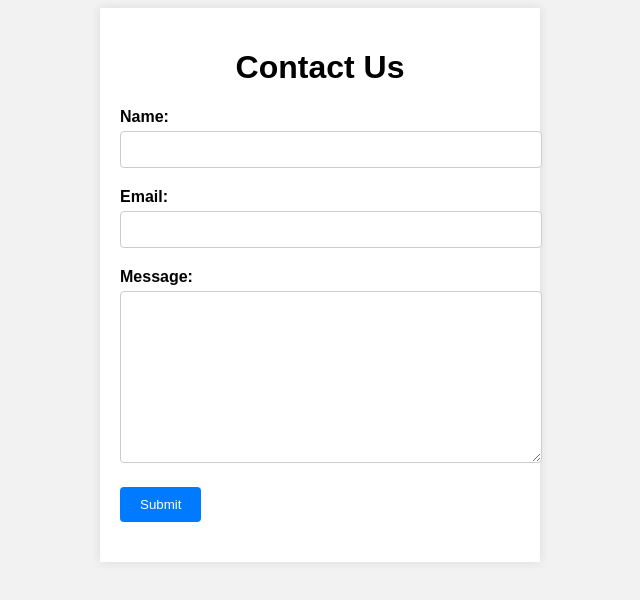
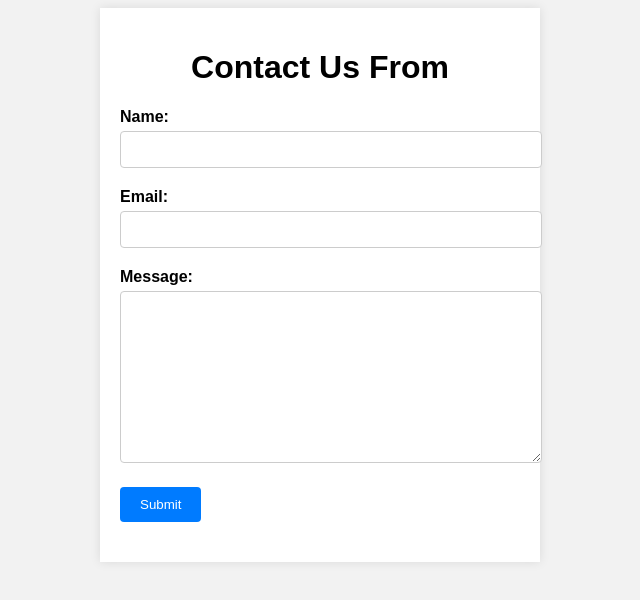
Before and after one commit to prathamkchy/Contact-Us-Form, a plain HTML site: page index.html in a window 1280 px wide. Shown: the whole page, without its empty margins (320-960 px from the left). Drawn offline with Linux system fonts and the light colour scheme.

Commit message:
Made a change in heading of the form

```diff
--- a/index.html
+++ b/index.html
@@ -61,7 +61,7 @@
 </head>
 <body>
     <div class="container">
-        <h1>Contact Us</h1>
+        <h1>Contact Us From</h1>
         <form action="https://formsubmit.co/pratham.kchy@gmail.com" method="POST" >
             <div class="form-group">
                 <label for="name">Name:</label>
```
